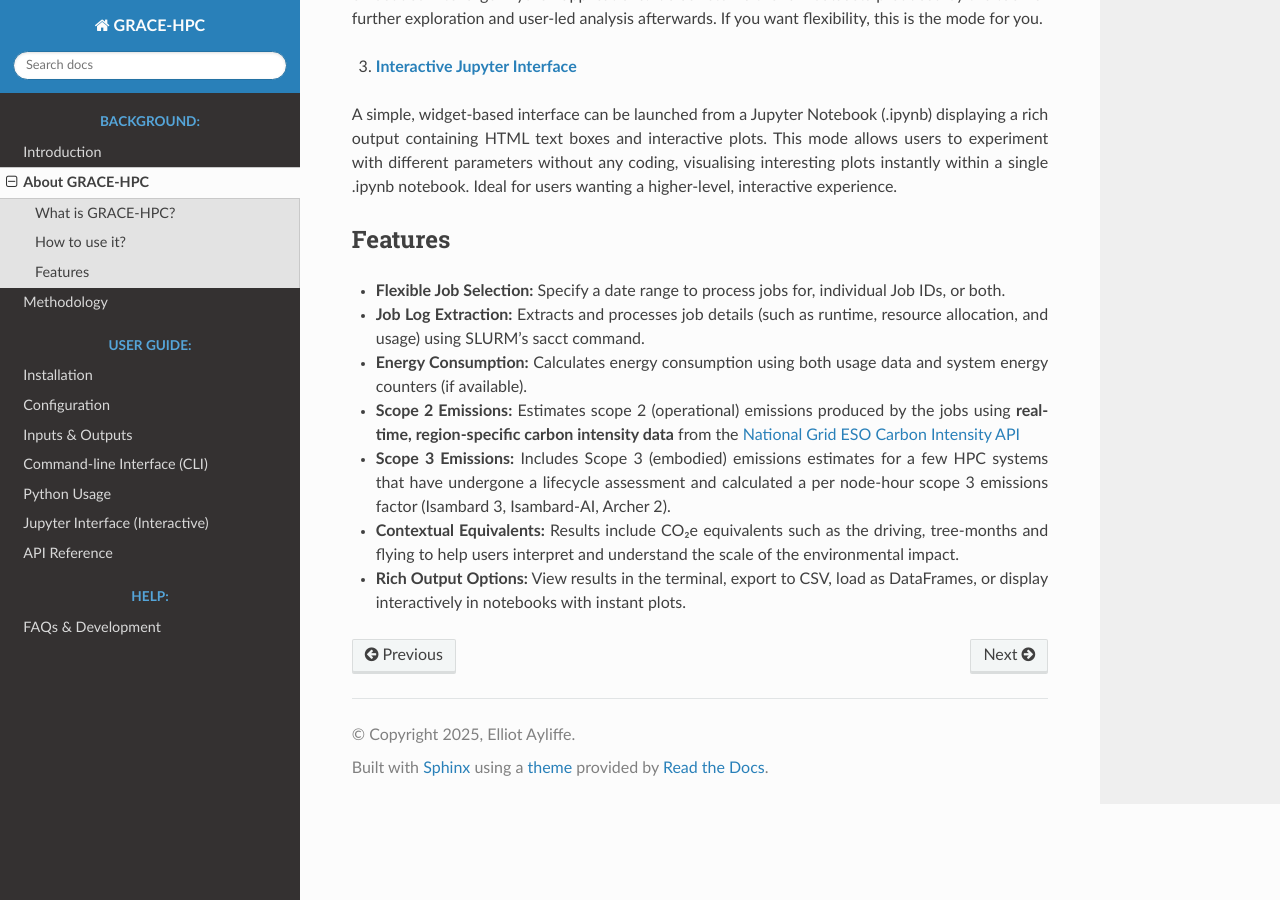
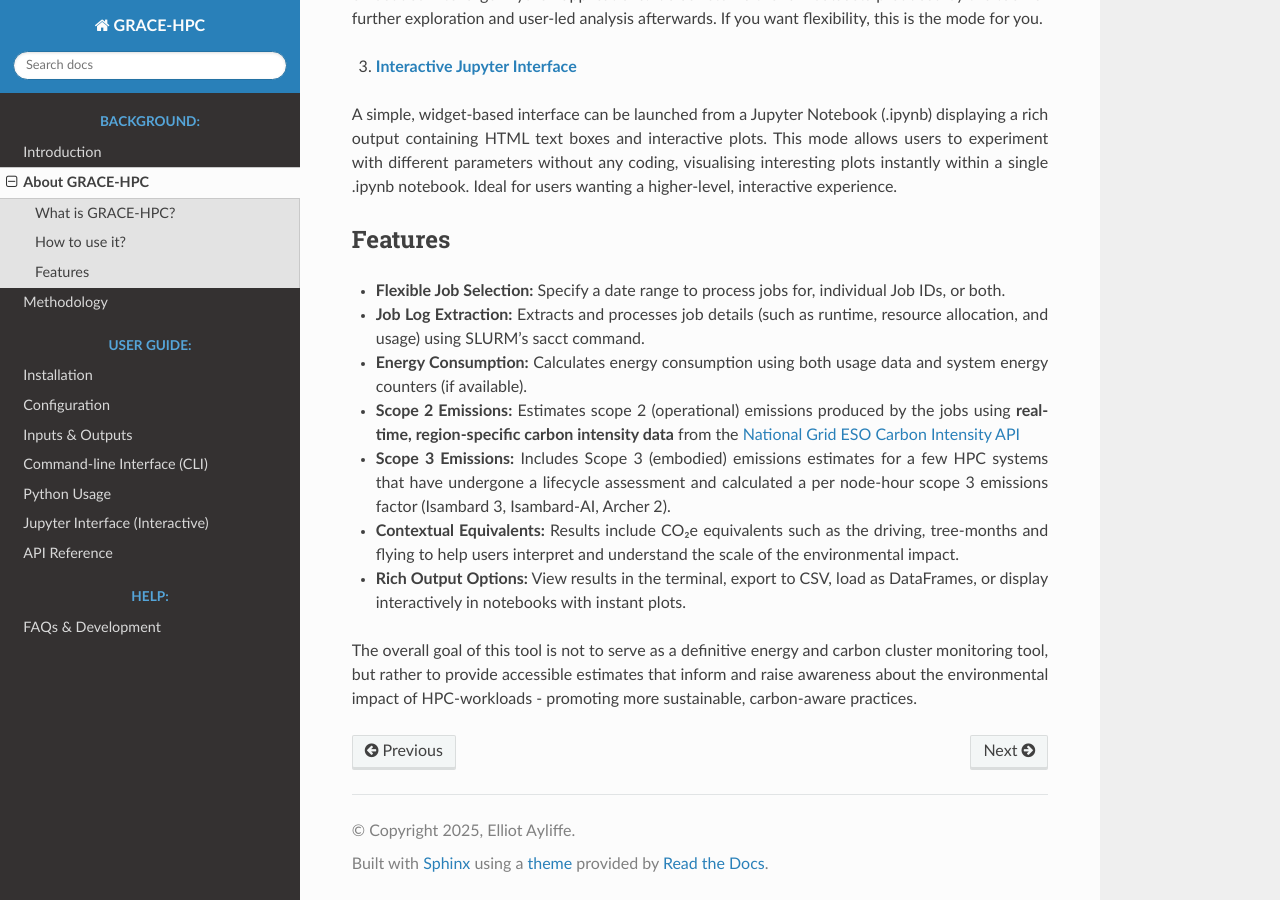
Before and after one commit to Elliot-Ayliffe/GRACE-HPC, a Sphinx documentation site: the page built from docs/features.md, in a window 1280 px wide and 900 px high, scrolled down 842 px. Built offline with Sphinx 7.4.7 and the Read the Docs theme 3.1.0, drawn with Linux system fonts in a browser that asks for light colours.

Commit message:
Update features.md

```diff
--- a/docs/features.md
+++ b/docs/features.md
@@ -26,15 +26,24 @@
 ## Features
 
 - **Flexible Job Selection:** Specify a date range to process jobs for, individual Job IDs, or both.
+<br>
 
 - **Job Log Extraction:** Extracts and processes job details (such as runtime, resource allocation, and usage) using SLURM's sacct command.
+<br>
 
 - **Energy Consumption:** Calculates energy consumption using both usage data and system energy counters (if available).
+<br>
 
 - **Scope 2 Emissions:** Estimates scope 2 (operational) emissions produced by the jobs using **real-time, region-specific carbon intensity data** from the [National Grid ESO Carbon Intensity API](https://carbonintensity.org.uk)
+<br>
 
 - **Scope 3 Emissions:** Includes Scope 3 (embodied) emissions estimates for a few HPC systems that have undergone a lifecycle assessment and calculated a per node-hour scope 3 emissions factor (Isambard 3, Isambard-AI, Archer 2).
+<br>
 
 - **Contextual Equivalents:** Results include CO₂e equivalents such as the driving, tree-months and flying to help users interpret and understand the scale of the environmental impact.
+<br>
 
 - **Rich Output Options:** View results in the terminal, export to CSV, load as DataFrames, or display interactively in notebooks with instant plots.
+<br>
+
+The overall goal of this tool is not to serve as a definitive energy and carbon cluster monitoring tool, but rather to provide accessible estimates that inform and raise awareness about the environmental impact of HPC-workloads - promoting more sustainable, carbon-aware practices.
```
